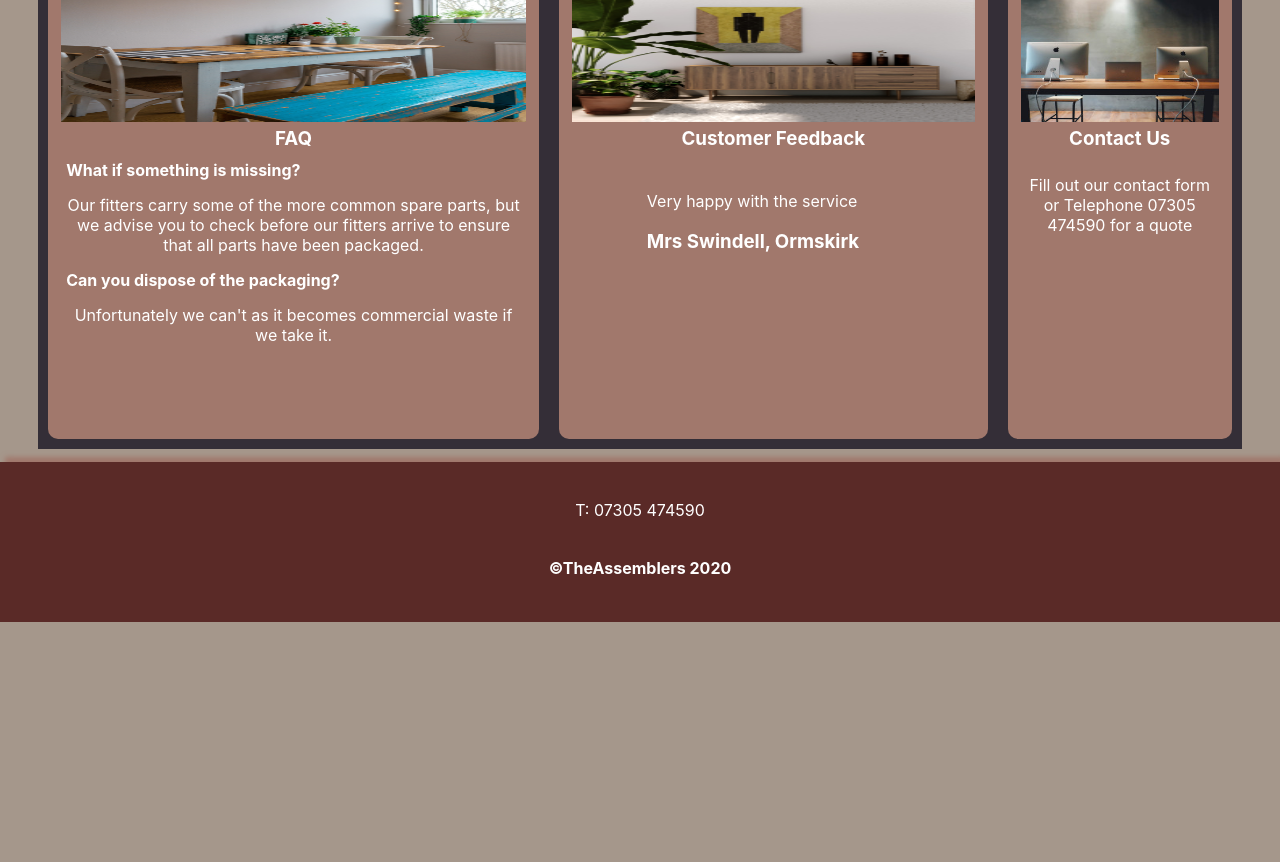
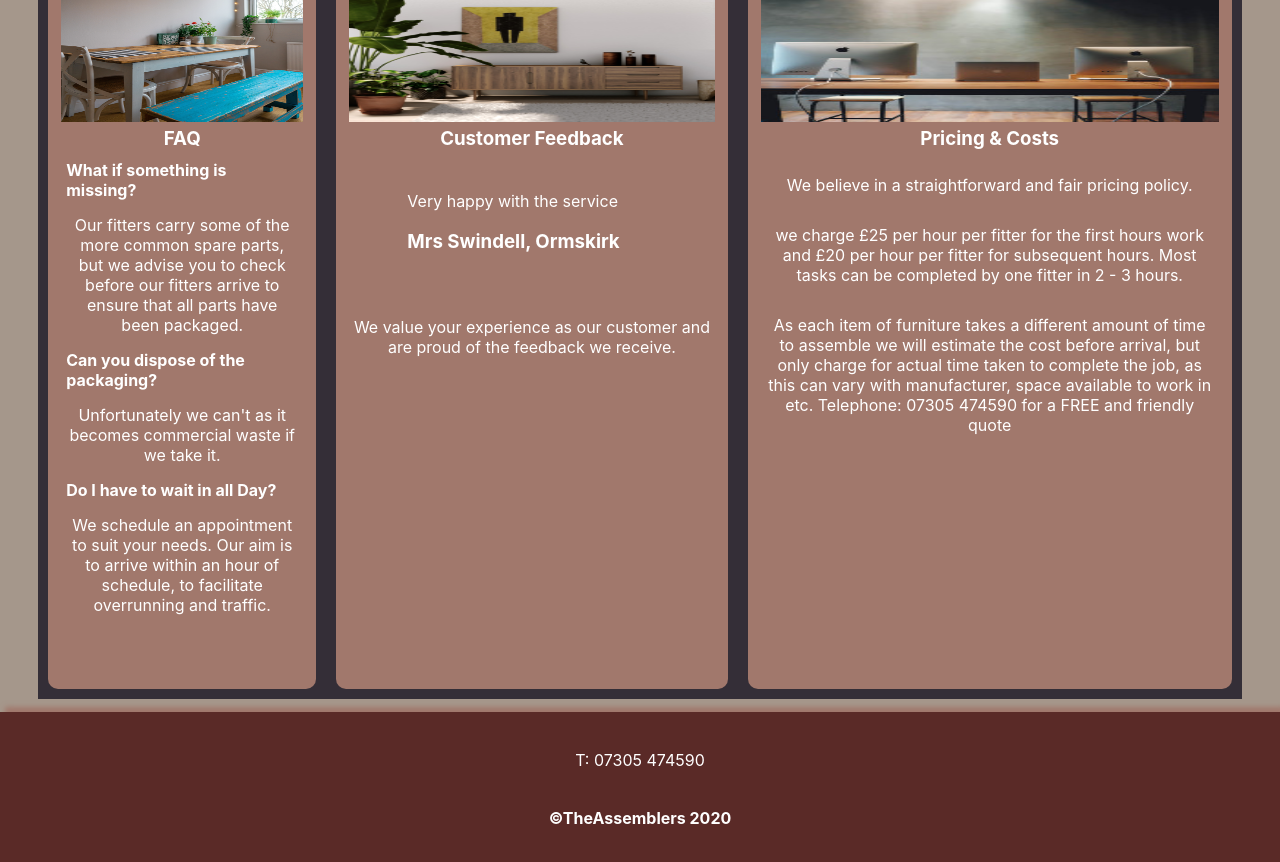
Before and after one commit to Moovashaka/assemblers, a React (Create React App) app: page / in a window 1280 px wide. Shown: the part 940-1802 px from the top of the page. Before the commit the page ends 1562 px from the top, so only its background shows below. Built offline with nearby package versions, Linux system fonts and the light colour scheme.

Commit message:
updating text in lower cards

```diff
--- a/src/App.js
+++ b/src/App.js
@@ -25,15 +25,29 @@ function App () {
          but we advise you to check before our fitters arrive to ensure that all parts have been packaged."
         qtwotitle="Can you dispose of the packaging?"
         content="Unfortunately we can't as it becomes commercial waste if we take it."
-        more
+        qthreetitle="Do I have to wait in all Day?"
+        morecontent="We schedule an appointment to suit
+        your needs. Our aim is to arrive within an hour
+        of schedule, to facilitate overrunning and traffic."
         />
        <Cardone image={sboard}
         title="Customer Feedback"
+        content="We value your experience as our
+        customer and are proud of the feedback we receive."
         />
        <Card image={comp}
-          title="Contact Us"
-          text="Fill out our contact form or Telephone
-          07305 474590 for a quote"
+          title="Pricing &amp; Costs"
+          text="We believe in a straightforward and fair
+          pricing policy."
+          content=" we charge £25 per hour per fitter
+          for the first hours work and £20 per hour per fitter for
+          subsequent hours. Most tasks can be
+          completed by one fitter in 2 - 3 hours."
+          morecontent="As each item of furniture takes a different amount of time
+          to assemble we will estimate the cost before arrival, but
+          only charge for actual time taken to complete the job, as this
+          can vary with manufacturer, space available to work in etc.
+          Telephone: 07305 474590 for a FREE and friendly quote"
         />
         <Twitter />
        </Box>
--- a/src/components/content/Card.js
+++ b/src/components/content/Card.js
@@ -54,6 +54,12 @@ margin: 0;
 padding: 5px;
 `;
 
+const QthreeTitle = styled.h4`
+color: #fff;
+margin: 0;
+padding: 5px;
+`;
+
 const Text = styled.p`
   color: white;
   margin: 0;
@@ -80,6 +86,7 @@ const Card = ({
   image,
   qonetitle,
   qtwotitle,
+  qthreetitle,
   text,
   content,
   morecontent,
@@ -96,6 +103,7 @@ const Card = ({
   <Text>{text}</Text>
   <QtwoTitle>{qtwotitle}</QtwoTitle>
   <Content>{content}</Content>
+  <QthreeTitle>{qthreetitle}</QthreeTitle>
   <Morecontent>{morecontent}</Morecontent>
   </Col>
   </>
--- a/src/components/content/Cardone.js
+++ b/src/components/content/Cardone.js
@@ -68,6 +68,7 @@ const Cardone = ({
   image,
   color,
   layout,
+  content,
   space,
   ...props
 }) => (
@@ -76,6 +77,7 @@ const Cardone = ({
   <Image src={image} alt={title} />
   <Title>{title}</Title>
   <Slider></Slider>
+  <Content>{content}</Content>
   </Col>
   </>
 );
```
